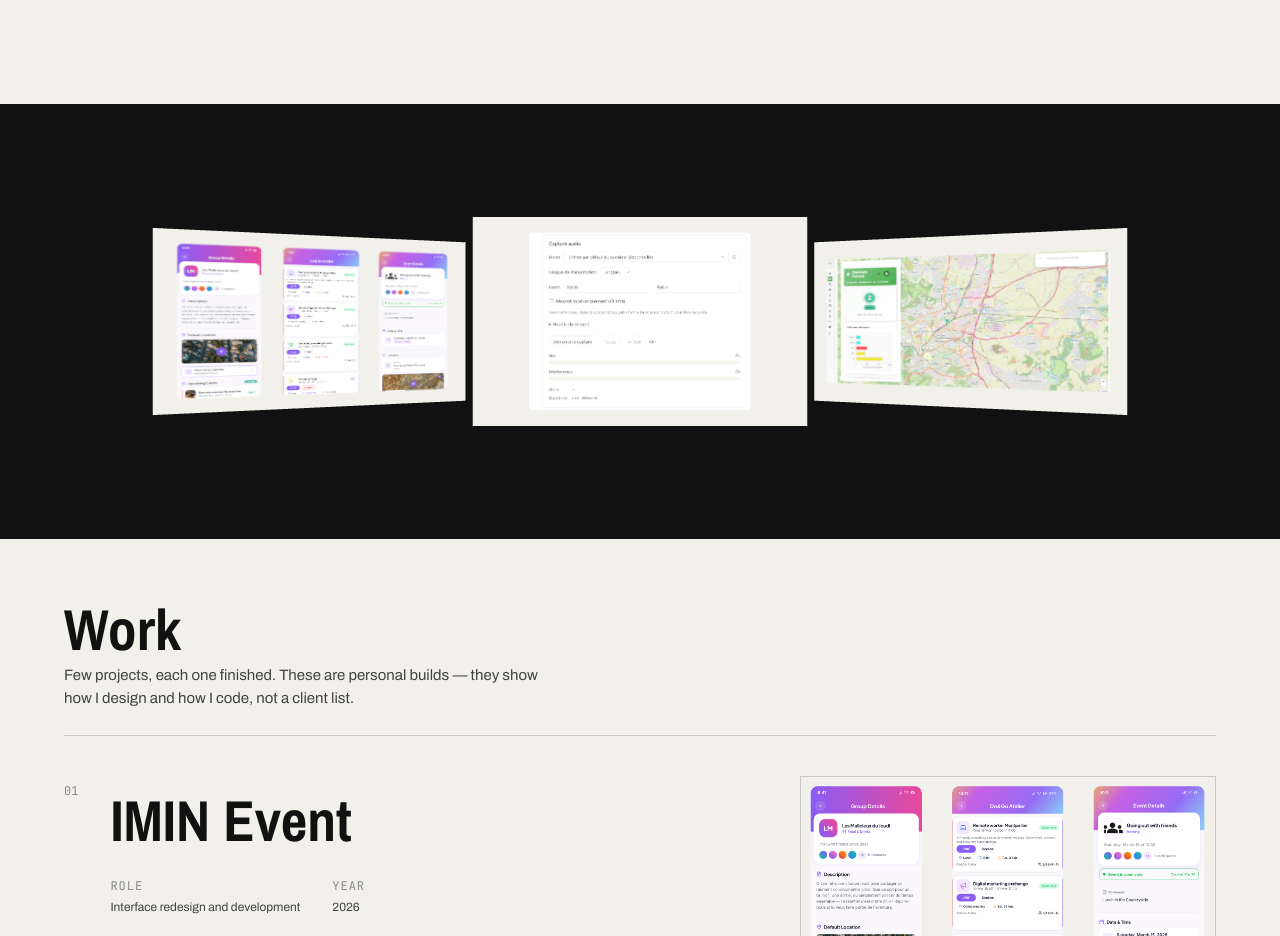
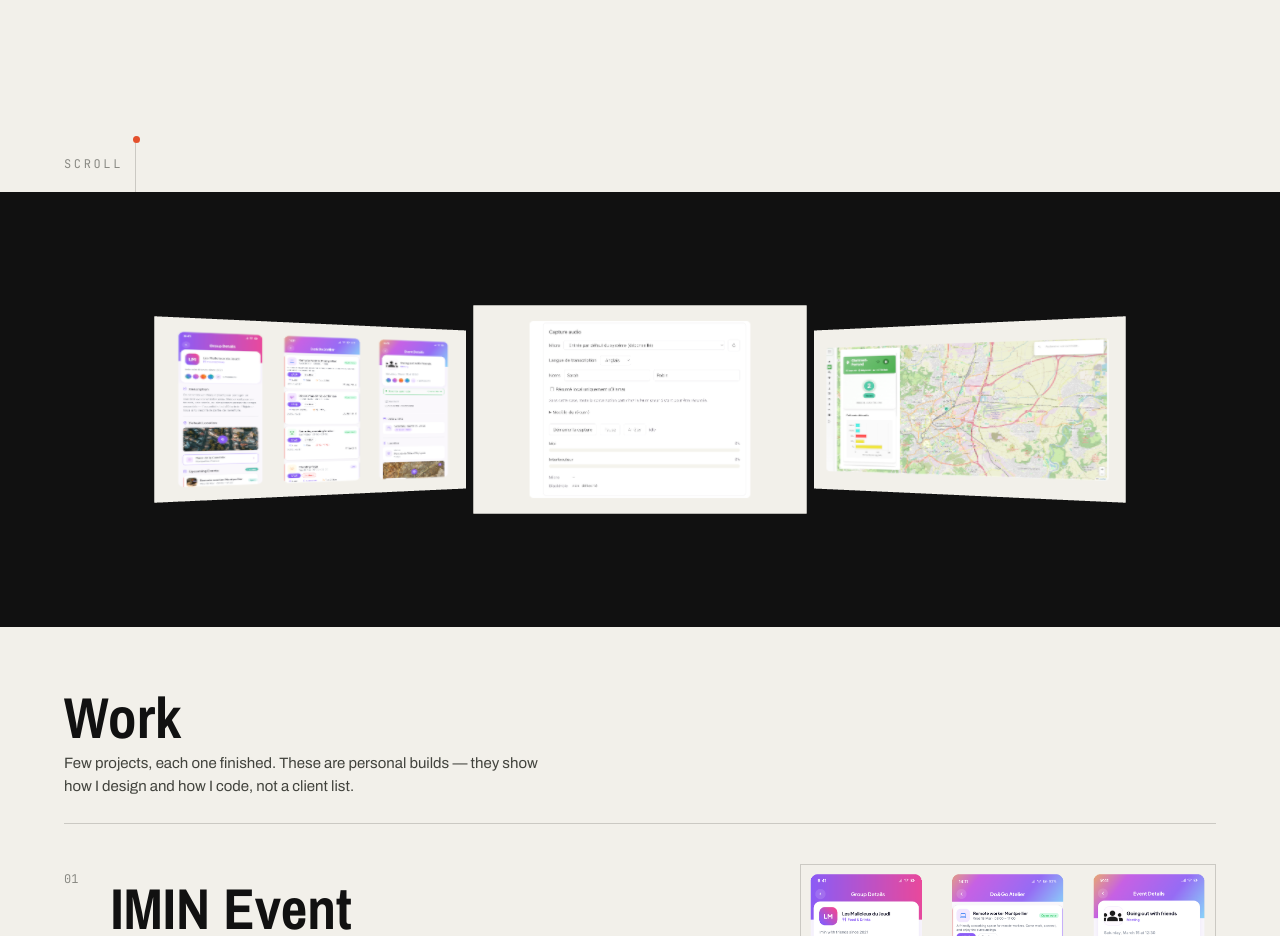
Before and after one commit to hagonin/cham-studio, a Next.js app: page /en/ in a window 1280 px wide. Shown: the part 920-1856 px from the top of the page. Built offline with nearby package versions, Linux system fonts and the light colour scheme.

Commit message:
feat(hero): add a scroll cue under the hero

```diff
--- a/app/[locale]/page.tsx
+++ b/app/[locale]/page.tsx
@@ -7,6 +7,7 @@
 import { MOUNTED_SECTIONS } from '@/lib/sections';
 import { StatusBar } from '@/components/StatusBar';
 import { Hero } from '@/components/Hero';
+import { ScrollCue } from '@/components/ScrollCue';
 import { AboutBlock } from '@/components/AboutBlock';
 import { ServiceList } from '@/components/ServiceList';
 import { Process } from '@/components/Process';
@@ -74,6 +75,9 @@
       <main className={styles.page}>
         <StatusBar locale={locale} dict={dict} />
         <Hero dict={dict} locale={locale} />
+        {/* L'indicateur appartient à la charnière entre le hero et la suite,
+            pas au hero : il annonce ce qui vient après, donc il vit ici. */}
+        <ScrollCue label={dict.nav.scroll} />
         {workSectionIsReady() && <WorkSection locale={locale} dict={dict} />}
         <ServiceList locale={locale} dict={dict} />
         {/* L'estimateur n'est PAS monté (décision 8) : une fourchette calculée
--- a/components/ProjectList.tsx
+++ b/components/ProjectList.tsx
@@ -16,7 +16,7 @@
   const projects = projectsNewestFirst();
 
   return (
-    <section className={styles.block} aria-labelledby="work-title">
+    <section data-reveal className={styles.block} aria-labelledby="work-title">
       <h2 id="work-title" className={styles.title}>
         {copy.title}
       </h2>
--- /dev/null
+++ b/components/ScrollCue.module.css
@@ -0,0 +1,45 @@
+/* SCROLL / trait / point. Décoratif de bout en bout (`aria-hidden`) : il ne
+   dit rien qu'on ne puisse déduire de la page, il rend seulement lisible qu'il
+   y a une suite. D'où le droit de ne pas exister sans JavaScript. */
+.cue {
+  display: flex;
+  align-items: center;
+  gap: var(--space-3);
+  margin-top: var(--space-6);
+  font-family: var(--font-mono-stack);
+  font-size: var(--label);
+  letter-spacing: 0.22em;
+  text-transform: uppercase;
+  color: var(--muted);
+}
+
+/* Le rail donne au point sa course. Une hauteur fixe, pas un pourcentage :
+   c'est une mesure de dessin, elle ne doit pas dépendre du bloc qui l'entoure. */
+.rail {
+  position: relative;
+  width: 1px;
+  height: 3.5rem;
+  background: var(--line);
+  flex: none;
+}
+
+.dot {
+  position: absolute;
+  left: 50%;
+  top: 0;
+  width: 7px;
+  height: 7px;
+  margin-inline-start: -3px;
+  border-radius: 50%;
+  /* --touch au point de contact : même sens que le point de `contact-marker`,
+     donc même couleur, et le couple {touch, paper, ui} est déjà mesuré. */
+  background: var(--touch);
+}
+
+/* Sous 40rem la place manque sous le hero : le rail seul suffit à dire qu'il y
+   a une suite, le mot devient une redite de ce que le doigt sait déjà. */
+@media (max-width: 40rem) {
+  .label {
+    display: none;
+  }
+}
--- /dev/null
+++ b/components/ScrollCue.tsx
@@ -0,0 +1,57 @@
+'use client';
+
+import { useEffect, useRef } from 'react';
+import { gsap } from 'gsap';
+import { prefersReducedMotion } from '@/lib/motion/prefs';
+import styles from './ScrollCue.module.css';
+
+/**
+ * L'indicateur de défilement sous le hero : SCROLL, un trait, un point qui
+ * descend le trait au fil du défilement.
+ *
+ * Entièrement DÉCORATIF (`aria-hidden`) : il n'annonce rien qu'un lecteur
+ * d'écran ne sache déjà, et sous reduced-motion il reste simplement immobile en
+ * haut de son rail — l'état de repos est l'état correct, il n'y a pas de repli
+ * à écrire.
+ *
+ * Le point est scrubbé par UN ScrollTrigger : la position du point est celle du
+ * défilement, pas une boucle qui tourne pour elle-même.
+ */
+export function ScrollCue({ label }: { label: string }) {
+  const rail = useRef<HTMLSpanElement>(null);
+
+  useEffect(() => {
+    const node = rail.current;
+    if (!node || prefersReducedMotion()) return;
+
+    const dot = node.querySelector<HTMLElement>(`.${styles.dot}`);
+    if (!dot) return;
+
+    // La course s'arrête un point avant le bas : un point à cheval sur
+    // l'extrémité du trait se lit comme un débordement, pas comme une fin.
+    const travel = node.offsetHeight - dot.offsetHeight;
+    const tween = gsap.fromTo(
+      dot,
+      { y: 0 },
+      {
+        y: travel,
+        ease: 'none',
+        scrollTrigger: { trigger: node, start: 'top 80%', end: '+=60%', scrub: true },
+      },
+    );
+
+    return () => {
+      tween.scrollTrigger?.kill();
+      tween.kill();
+    };
+  }, []);
+
+  return (
+    <span className={styles.cue} aria-hidden="true">
+      <span className={styles.label}>{label}</span>
+      <span ref={rail} className={styles.rail}>
+        <span className={styles.dot} />
+      </span>
+    </span>
+  );
+}
--- a/lib/i18n/dictionaries/en.ts
+++ b/lib/i18n/dictionaries/en.ts
@@ -27,6 +27,7 @@
     top: 'Back to top',
     menu: 'Menu',
     close: 'Close',
+    scroll: 'Scroll',
   },
   brand: {
     name: 'Chạm',
--- a/lib/i18n/dictionaries/fr.ts
+++ b/lib/i18n/dictionaries/fr.ts
@@ -25,6 +25,9 @@
     // pas deux commandes. `aria-expanded` dit l'état, le libellé dit l'action.
     menu: 'Menu',
     close: 'Fermer',
+    // L'indicateur sous le hero. Décoratif, mais VISIBLE : donc dans la langue
+    // de la page, pas un « scroll » anglais posé sur une page française.
+    scroll: 'Défiler',
   },
   brand: {
     name: 'Chạm',
```
